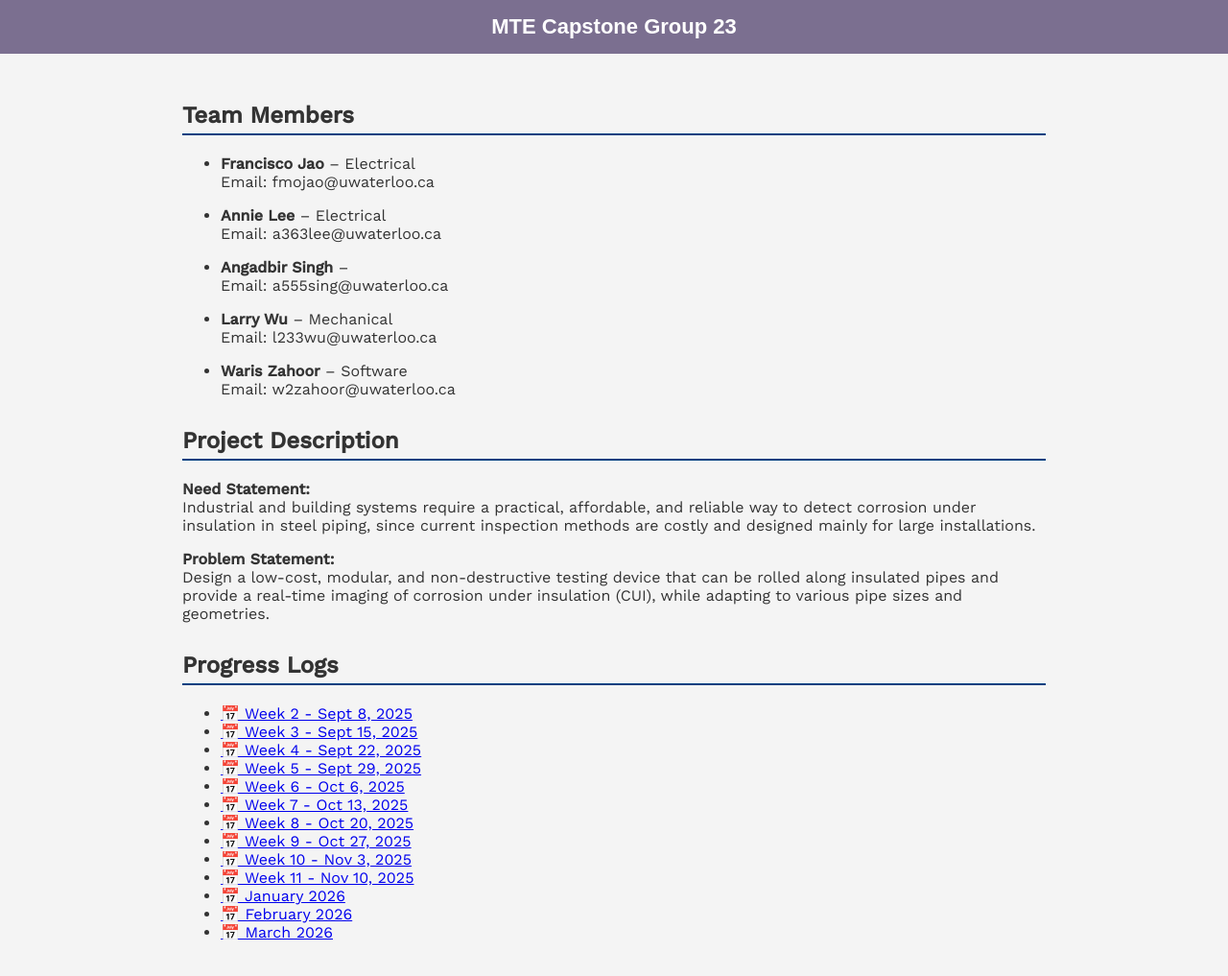
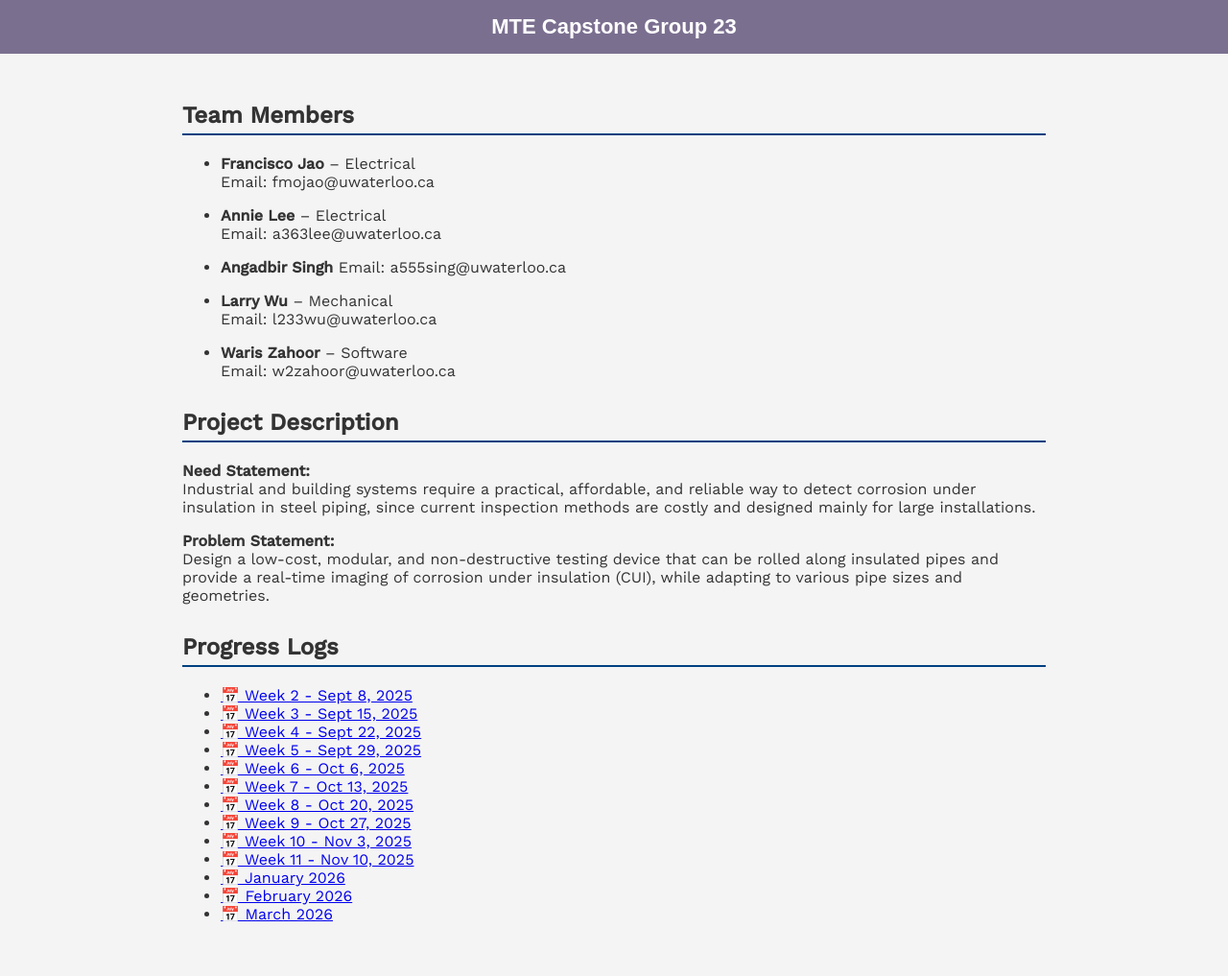
Before and after one commit to warisz/mte-capstone, a Jekyll site: the page built from index.md, in a window 1280 px wide. Shown: the whole page at 96% size. Built offline with Jekyll 4.4.1, drawn with Linux system fonts in a browser that asks for light colours.

```diff
--- a/index.md
+++ b/index.md
@@ -11,7 +11,7 @@ title: Capstone Design Project Log, Group 23
 - **Annie Lee** – Electrical
   Email: a363lee@uwaterloo.ca
 
-- **Angadbir Singh** –
+- **Angadbir Singh**
   Email: a555sing@uwaterloo.ca
 
 - **Larry Wu** – Mechanical
```
